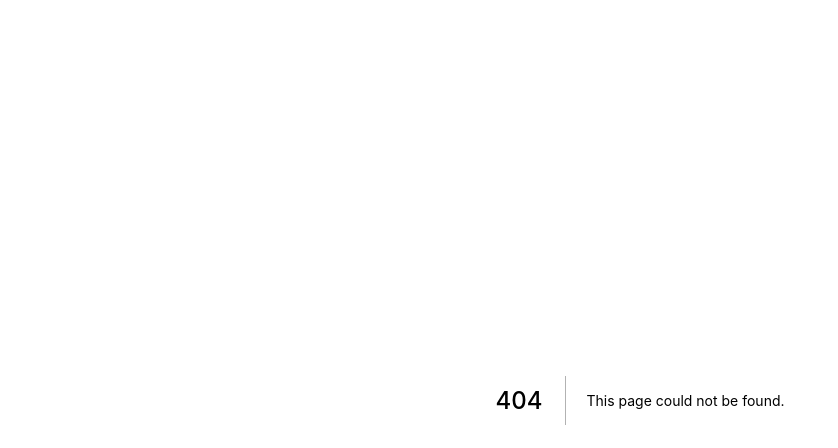
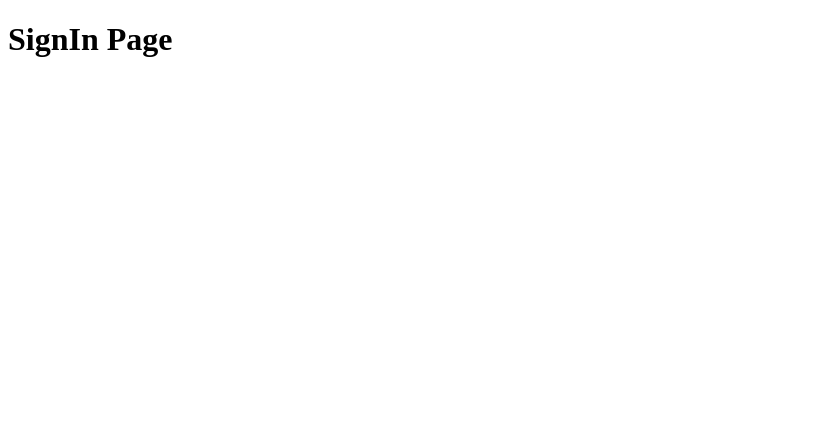
Before and after one commit to Dgvalerio/next-timesheet, a Next.js app: page /signin in a window 1280 px wide. Before the commit this address had no page. Shown: the top 448 px of the page, without its empty margins (0-838 px from the left). Built offline with nearby package versions, Linux system fonts and the light colour scheme.

Commit message:
:sparkles: feat(pages): add SignIn page

```diff
--- /dev/null
+++ b/pages/signin.tsx
@@ -0,0 +1,16 @@
+import { NextPage } from 'next';
+import Head from 'next/head';
+
+const SignIn: NextPage = () => (
+  <>
+    <Head>
+      <title>Next Timesheet - SignIn</title>
+    </Head>
+
+    <main>
+      <h1>SignIn Page</h1>
+    </main>
+  </>
+);
+
+export default SignIn;
```
